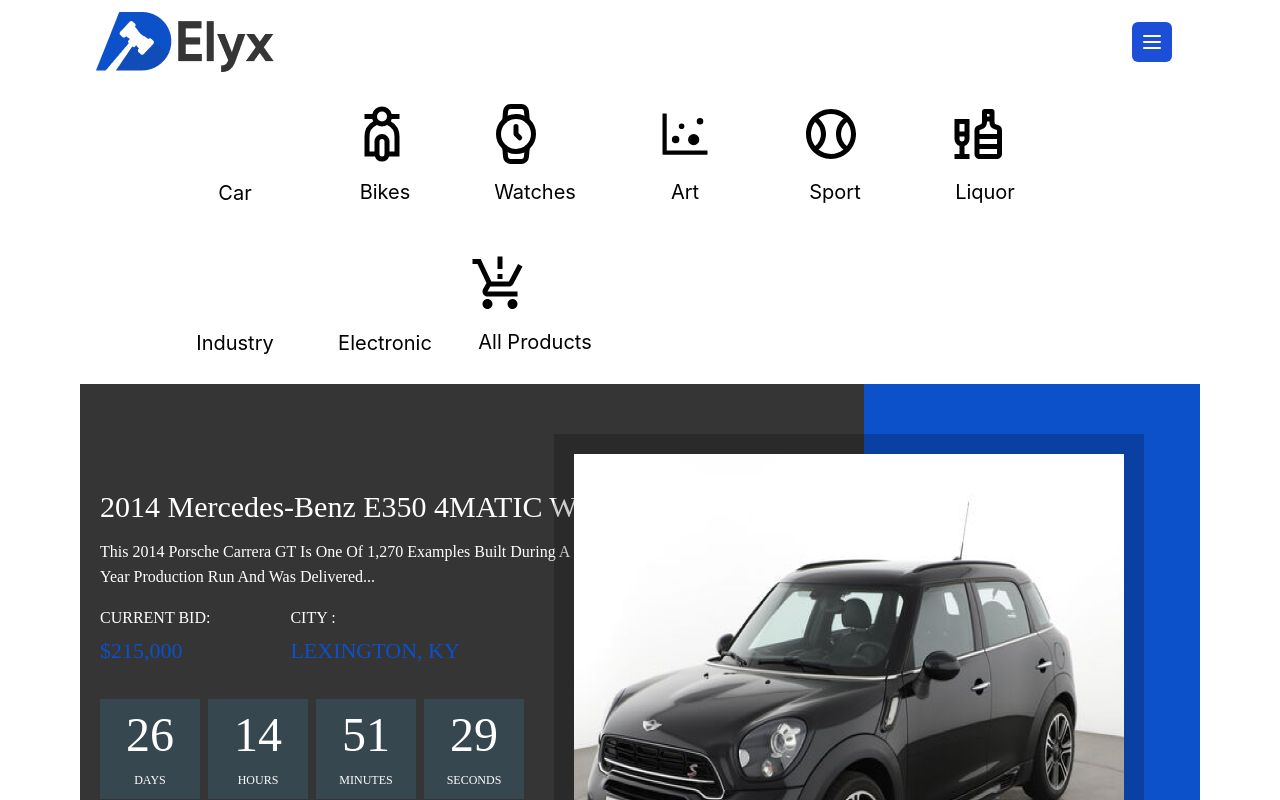
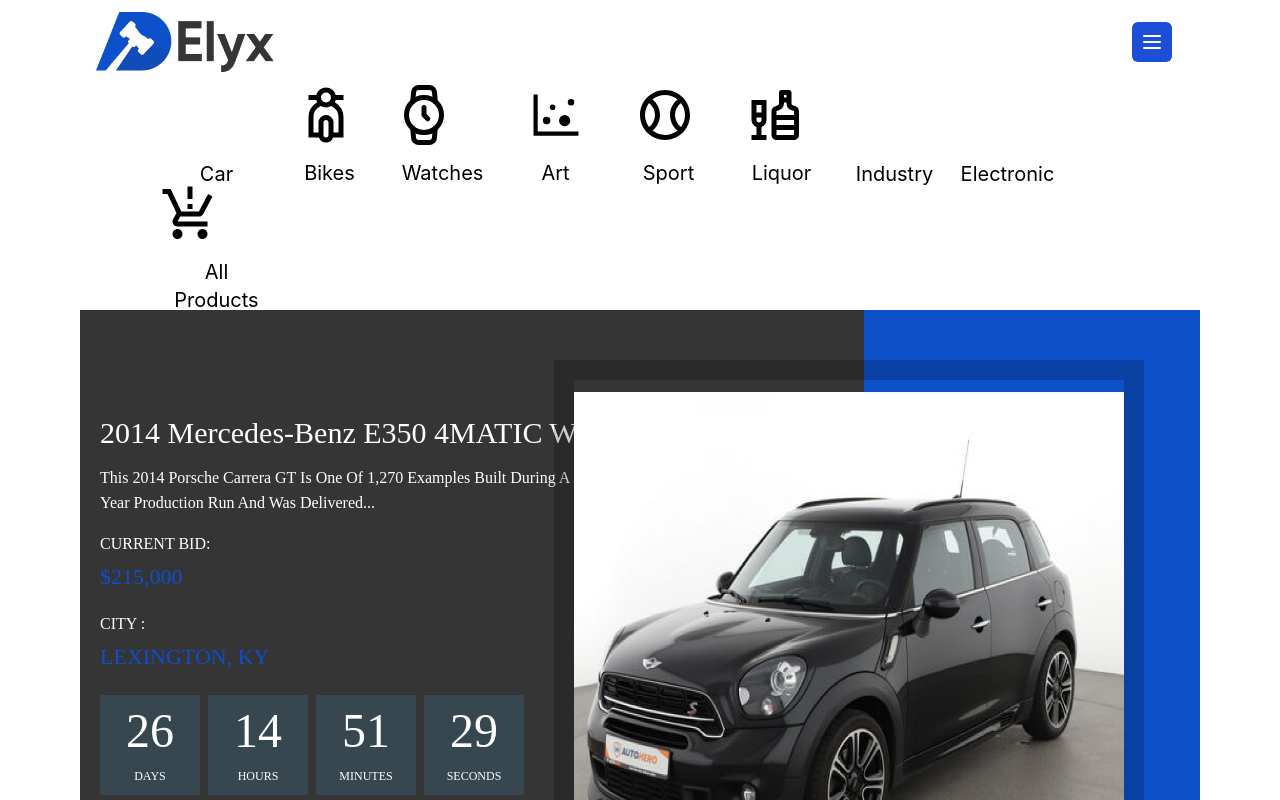
Before and after one commit to M-ilyas1/Elyx-project, a React (Create React App) app: page / in a window 1280 px wide. Shown: the top 800 px of the page. Built offline with nearby package versions, Linux system fonts and the light colour scheme; some icons are missing.

Commit message:
add deployement

```diff
--- a/tailwind.config.js
+++ b/tailwind.config.js
@@ -18,7 +18,7 @@
         primary : "#0C50CA"
       },
       screens: {
-        'xs' : {'min':'325px','max':'640px'},
+        'xs' : "325px",
         // => @media (min 325px and max 640px)
         'Nav': '1530px',
         // => @media (min-width: 1355px) { ... }
```
